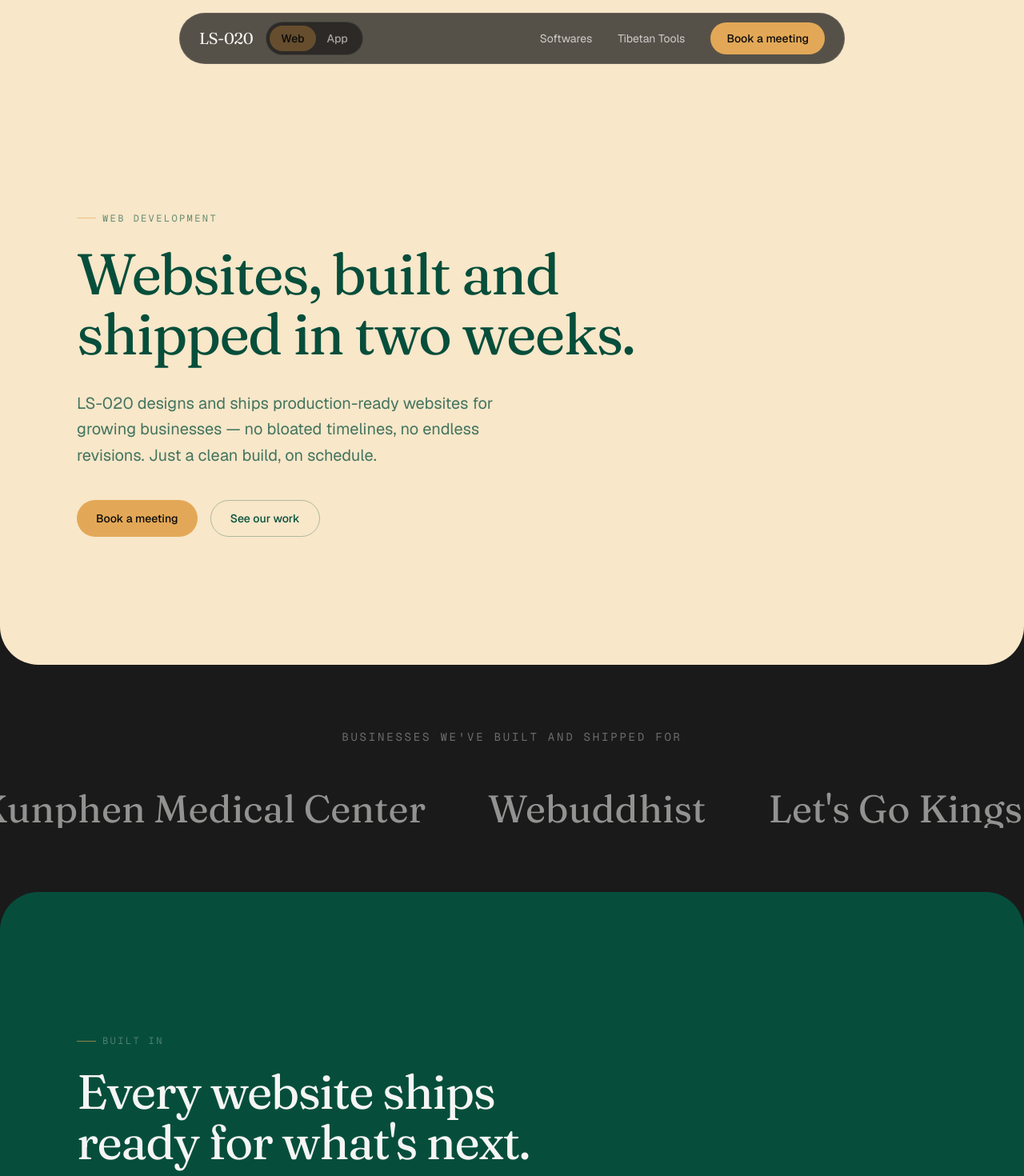
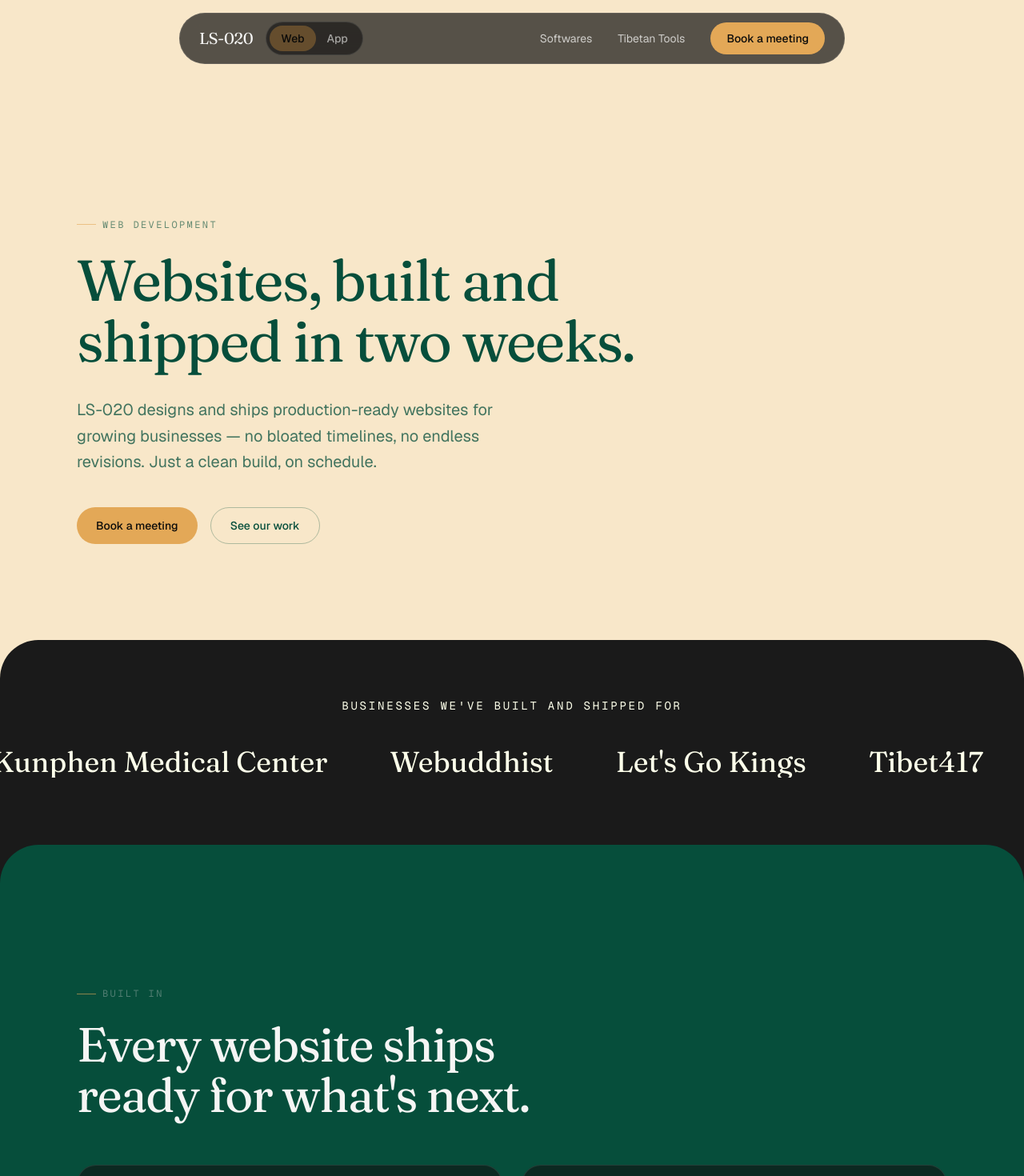
Before and after one commit to lungsang25/portfolio, a Next.js app: page / in a window 1280 px wide. Shown: the top 1470 px of the page at 80% size. Built offline with nearby package versions, Linux system fonts and the light colour scheme; a web font is replaced by a local one.

Commit message:
update styles for marquee and hero sections

```diff
--- a/src/app/globals.css
+++ b/src/app/globals.css
@@ -13,6 +13,7 @@
 
   --color-bg-hero: #f8e7c9;
   --color-bg-marquee: #1a1a1a;
+  --color-fg-marquee: #fdffea;
   --color-bg-mobile: #064e3b;
   --color-bg-testimonials: #1a1a1a;
   --color-fg-hero: #064e3b;
--- a/src/components/home/ClientMarquee.tsx
+++ b/src/components/home/ClientMarquee.tsx
@@ -6,14 +6,14 @@ export function ClientMarquee() {
   const track = [...clients, ...clients];
 
   return (
-    <section id="clients" className="bg-bg-marquee py-24 md:py-32">
-      <Container>
-        <h2 className="mx-auto max-w-2xl select-none text-center font-mono text-xs uppercase tracking-[0.2em] text-muted/75 md:text-sm">
+    <section id="clients" className="relative z-10 -mt-10 flex min-h-[calc(14rem+2.5rem)] flex-col justify-center rounded-t-[2.5rem] bg-bg-marquee pt-12 pb-10 md:-mt-12 md:min-h-[calc(16rem+3rem)] md:rounded-t-[3rem] md:pb-12">
+      <Container className="absolute inset-x-0 top-14 md:top-[4.5rem]">
+        <h2 className="mx-auto max-w-2xl select-none text-center font-mono text-xs uppercase tracking-[0.2em] text-fg-marquee md:text-sm">
           Businesses we&apos;ve built and shipped for
         </h2>
       </Container>
 
-      <div className="mt-14 overflow-hidden">
+      <div className="overflow-hidden">
         <div className="flex w-max animate-marquee hover:[animation-play-state:paused] motion-reduce:animate-none">
           {track.map((client, i) => (
             <a
@@ -21,7 +21,7 @@ export function ClientMarquee() {
               href={client.url}
               target="_blank"
               rel="noopener noreferrer"
-              className="group mx-6 flex shrink-0 items-center gap-2 whitespace-nowrap font-display text-3xl text-foreground/55 transition-colors duration-200 hover:text-foreground md:text-5xl"
+              className="group mx-6 flex shrink-0 items-center gap-2 whitespace-nowrap font-display text-2xl text-fg-marquee md:text-4xl"
             >
               {client.name}
               <ArrowUpRight
--- a/src/components/home/Hero.tsx
+++ b/src/components/home/Hero.tsx
@@ -35,7 +35,7 @@ export function Hero() {
   return (
     <section
       className={cn(
-        "relative z-10 -mt-24 -mb-10 flex min-h-screen items-center rounded-b-[2.5rem] pt-48 pb-24 md:-mb-12 md:rounded-b-[3rem] md:pt-56 md:pb-32 lg:pt-64 lg:pb-40",
+        "relative -mt-24 flex min-h-[calc(100vh+2.5rem)] items-center pt-48 pb-24 md:min-h-[calc(100vh+3rem)] md:pt-56 md:pb-32 lg:pt-64 lg:pb-40",
         isApp ? "bg-bg-app" : "bg-bg-hero"
       )}
     >
```
